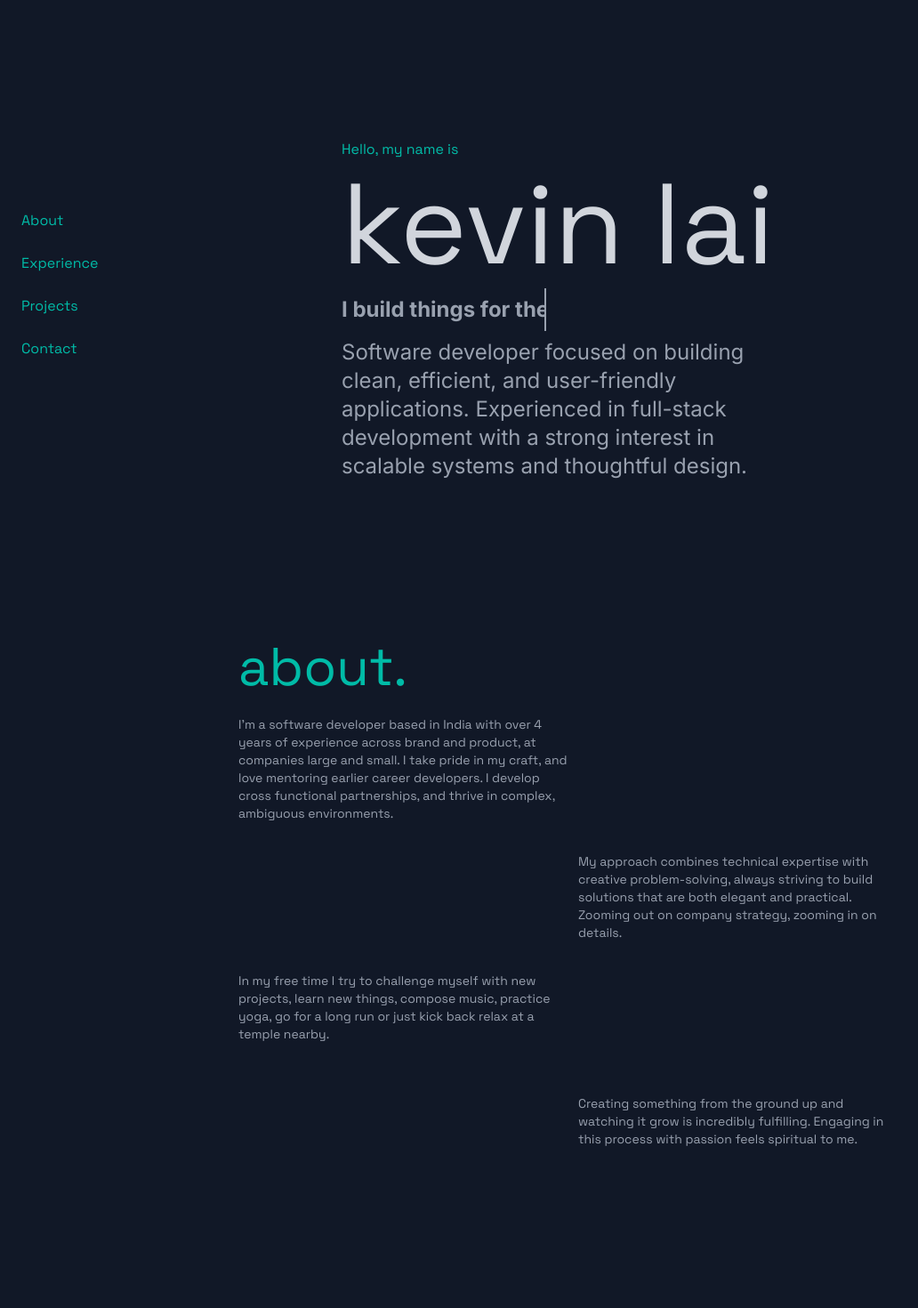
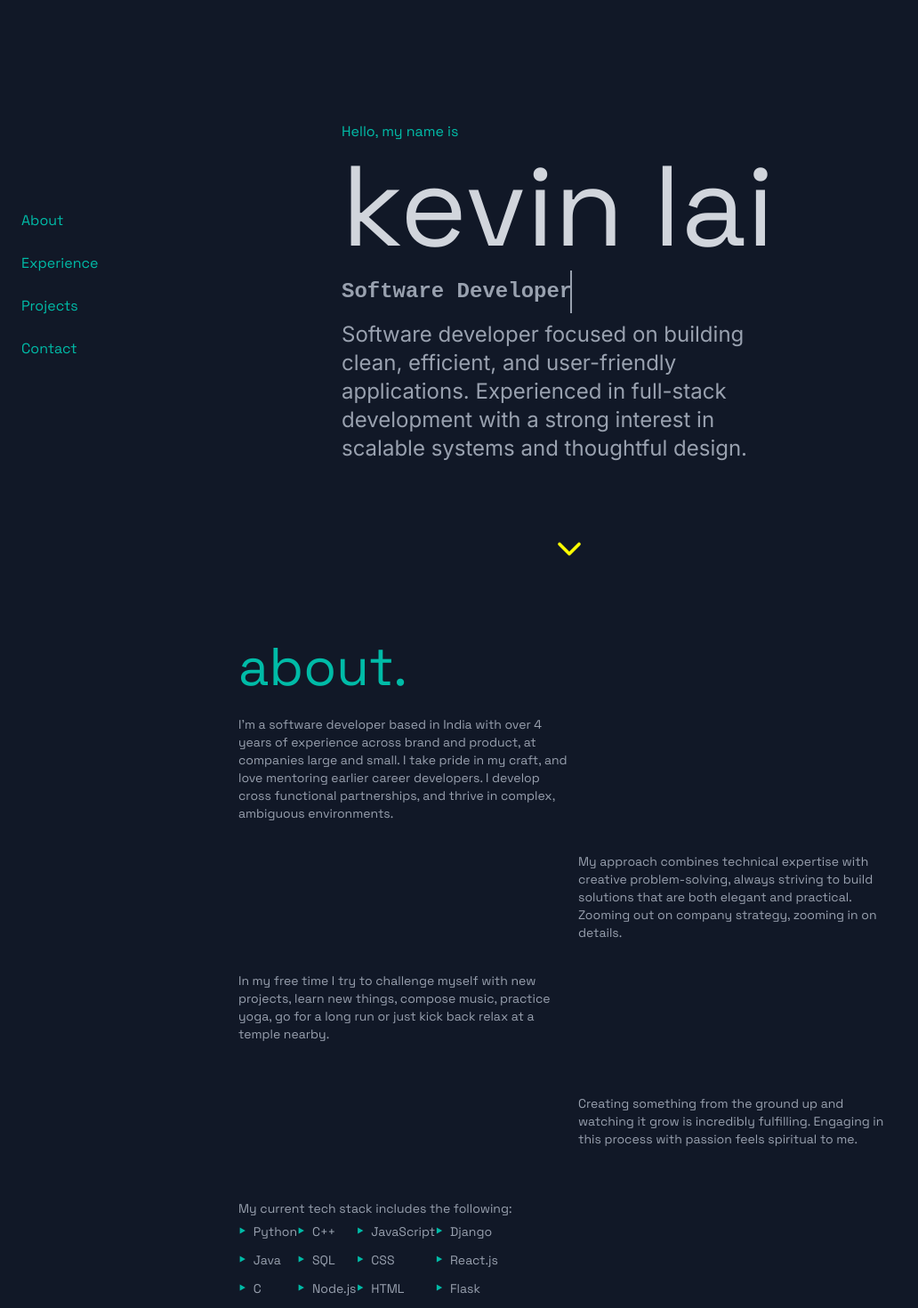
Before and after one commit to Dmitry-Oyawale/react-portfolio, a Next.js app: page / in a window 1280 px wide. Shown: the part 80-1550 px from the top of the page at 89% size, without its empty margins (0-1032 px from the left). Built offline with nearby package versions, Linux system fonts and the light colour scheme.

Commit message:
tech stack and animation

```diff
--- a/pages/FadeIn.jsx
+++ b/pages/FadeIn.jsx
@@ -23,7 +23,7 @@ export default function FadeIn({ children }) {
   return (
     <div
       ref={ref}
-      className={`transition-all duration-1500 ease-out ${
+      className={`transition-all duration-2000 ease-out ${
         visible ? "opacity-100 translate-y-0" : "opacity-0 translate-y-10"
       }`}
     >
--- a/pages/index.js
+++ b/pages/index.js
@@ -8,6 +8,7 @@ import IconLinkedin from "../public/linkedin";
 import IconWordPress from "../public/wordpress";
 import IconLink from "../public/link";
 import IconK from "../public/logo";
+import IconNorca from "../public/norca";
 
 export default function Home() {
   const [darkMode, setDarkMode] = useState(false);
@@ -59,7 +60,7 @@ export default function Home() {
                         </a>
                     </div>
                 </nav>
-                <div className="px-6 mt-20 sm:px-10 lg:px-24 lg:mt-32 xl:px-96 xl:mt-40 flex flex-col justify-center">
+                <div className="px-6 mt-20 sm:px-10 lg:px-24 lg:mt-32 xl:px-96 xl:mt-35 flex flex-col justify-center">
                     <h3 className="[font-family:var(--font-space)]">
                         Hello, my name is
                     </h3>
@@ -67,11 +68,16 @@ export default function Home() {
                         kevin lai
                     </h1>
                     <h1 className="text py-2 font-bold text-gray-400 text-2xl">
-                        I build things for the web.
+                        Software Developer
                     </h1>
                     <h1 className="py-2 text-gray-400 text-2xl">
                         Software developer focused on building clean, efficient, and user-friendly applications. Experienced in full-stack development with a strong interest in scalable systems and thoughtful design.
                     </h1>
+                </div>
+                <div className="flex justify-center norca-container">
+                    <a href="#background">
+                        <IconNorca className="mx-2 my-8 lg:my-16 w-6 sm:w-8 lg:w-11 hover:text-white transition" />
+                    </a>
                 </div>
             </section>
             </FadeIn>
@@ -83,23 +89,86 @@ export default function Home() {
                         about.
                     </h1>
                     <br></br>
-                    <div className="text-gray-400">
-                        <h2 className="text-sm w-1/2 [font-family:var(--font-space)]">
+                    <div className="text-gray-400 [font-family:var(--font-space)]">
+                        <h2 className="text-sm w-1/2">
                                 I'm a software developer based in India with over 4 years of experience across brand and product, at companies large and small. I take pride in my craft, and love mentoring earlier career developers. I develop cross functional partnerships, and thrive in complex, ambiguous environments.
                         </h2>
                         <br></br>
-                        <h1 className="text-sm w-1/2 [font-family:var(--font-space)] second-half-text">
+                        <h1 className="text-sm w-1/2 second-half-text">
                                 My approach combines technical expertise with creative problem-solving, always striving to build solutions that are both elegant and practical. Zooming out on company strategy, zooming in on details.
                         </h1>
                         <br></br>
-                        <h1 className="text-sm w-1/2 [font-family:var(--font-space)]">
+                        <h1 className="text-sm w-1/2">
                                 In my free time I try to challenge myself with new projects, learn new things, compose music, practice yoga, go for a long run or just kick back relax at a temple nearby.
                         </h1>
                         <br></br>
                         <br></br>
-                        <h1 className="text-sm w-1/2 [font-family:var(--font-space)] second-half-text">
+                        <h1 className="text-sm w-1/2 second-half-text">
                                 Creating something from the ground up and watching it grow is incredibly fulfilling. Engaging in this process with passion feels spiritual to me.
                         </h1>
+                        <br></br>
+                        <br></br>
+                        <h1 className="text-sm">
+                            My current tech stack includes the following:
+                        </h1>
+                        <div className="flex text-sm">
+                            <ul className="text-sm">
+                                <li className="flex items-center">
+                                    <span className="text-teal-500 text-2xl mr-2">&#x2023;</span>
+                                    Python
+                                </li>
+                                <li className="flex items-center">
+                                    <span className="text-teal-500 text-2xl mr-2">&#x2023;</span>
+                                    Java
+                                </li>
+                                <li className="flex items-center">
+                                    <span className="text-teal-500 text-2xl mr-2">&#x2023;</span>
+                                    C
+                                </li>
+                            </ul>
+                            <ul className="text-sm">
+                                <li className="flex items-center">
+                                    <span className="text-teal-500 text-2xl mr-2">&#x2023;</span>
+                                    C++
+                                </li>
+                                <li className="flex items-center">
+                                    <span className="text-teal-500 text-2xl mr-2">&#x2023;</span>
+                                    SQL
+                                </li>
+                                <li className="flex items-center">
+                                    <span className="text-teal-500 text-2xl mr-2">&#x2023;</span>
+                                    Node.js
+                                </li>
+                            </ul>
+                            <ul className="text-sm">
+                                <li className="flex items-center">
+                                    <span className="text-teal-500 text-2xl mr-2">&#x2023;</span>
+                                    JavaScript
+                                </li>
+                                <li className="flex items-center">
+                                    <span className="text-teal-500 text-2xl mr-2">&#x2023;</span>
+                                    CSS
+                                </li>
+                                <li className="flex items-center">
+                                    <span className="text-teal-500 text-2xl mr-2">&#x2023;</span>
+                                    HTML
+                                </li>
+                            </ul>
+                            <ul className="text-sm">
+                                <li className="flex items-center">
+                                    <span className="text-teal-500 text-2xl mr-2">&#x2023;</span>
+                                    Django
+                                </li>
+                                <li className="flex items-center">
+                                    <span className="text-teal-500 text-2xl mr-2">&#x2023;</span>
+                                    React.js
+                                </li>
+                                <li className="flex items-center">
+                                    <span className="text-teal-500 text-2xl mr-2">&#x2023;</span>
+                                    Flask
+                                </li>
+                            </ul>
+                        </div>
                     </div>
                 </div>
             </section>
--- /dev/null
+++ b/public/norca.js
@@ -0,0 +1,21 @@
+import React from "react";
+
+const IconNorca = ({ className = "w-6 h-6", ...props }) => (
+  <svg
+    xmlns="http://www.w3.org/2000/svg"
+    role="img"
+    viewBox="0 0 24 24"
+    fill="none"
+    stroke="currentColor"
+    strokeWidth="2"
+    strokeLinecap="round"
+    strokeLinejoin="round"
+    className={className}
+    {...props}
+  >
+    <title>Caret</title>
+    <polyline points="6 9 12 15 18 9" />
+  </svg>
+);
+
+export default IconNorca;
--- a/styles/globals.css
+++ b/styles/globals.css
@@ -95,12 +95,13 @@ html {
 }
 
 .text {
+  font-family: monospace;
   border-right: 2px solid;
-  width: 45%;
+  width: 18ch;
   white-space: nowrap;
   overflow: hidden;
   animation:
-    typing 2s steps(27),
+    typing 2s steps(18),
     cursor .4s step-end infinite alternate;
 }
 
@@ -112,20 +113,20 @@ html {
   from { width: 0 }
 }
 
-@media (max-width: 1024px) {
-  .text {
-    width: 42%;
+.norca-container {
+  animation:
+    bobble 3s infinite;
+}
+
+@keyframes bobble {
+  0% {
+    transform: translate(0,0);
+  }
+  50% {
+    transform: translate(0, 9px);
+    color: #115e59;
+  }
+  100% {
+    transform: translate(0, 0);
   }
 }
-
-@media (max-width: 800px) {
-  .text {
-    width: 62%;
-  }
-}
-
-@media (max-width: 530px) {
-  .text {
-    width: 95%;
-  }
-}
```
